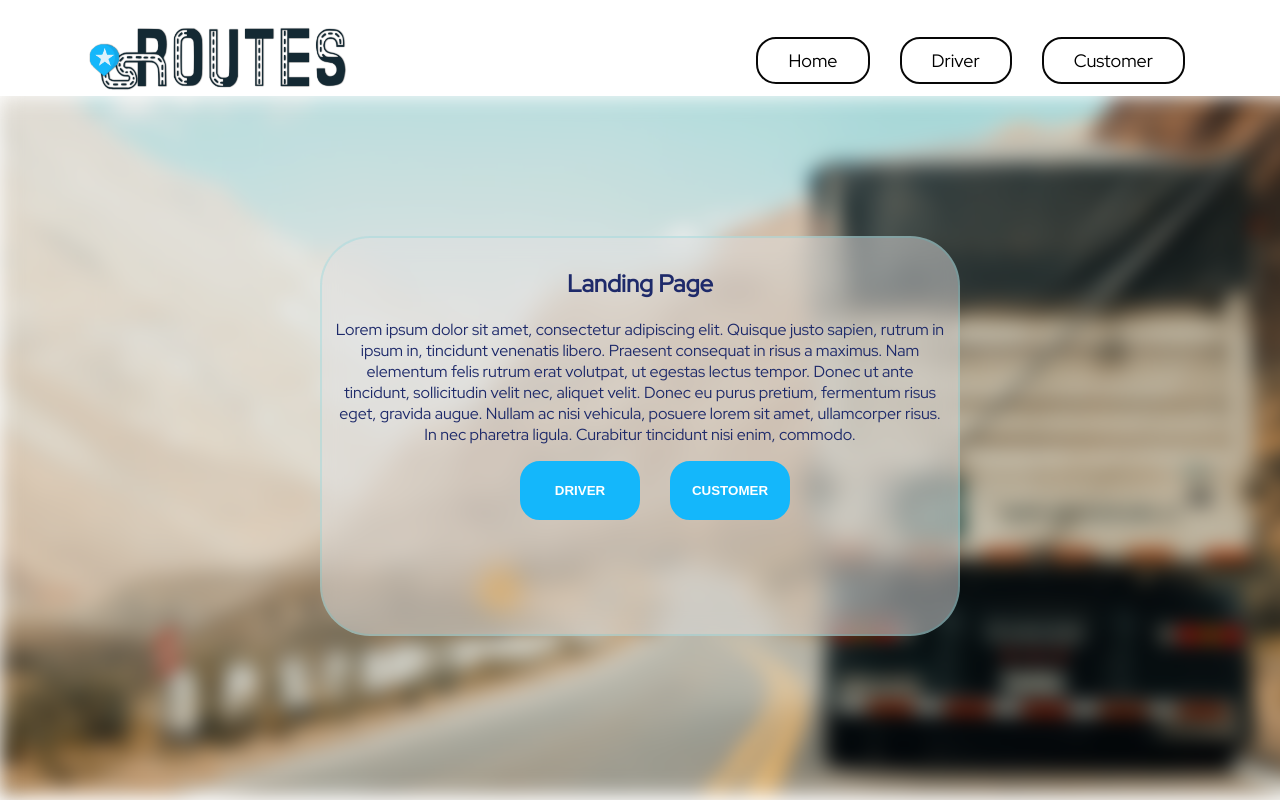
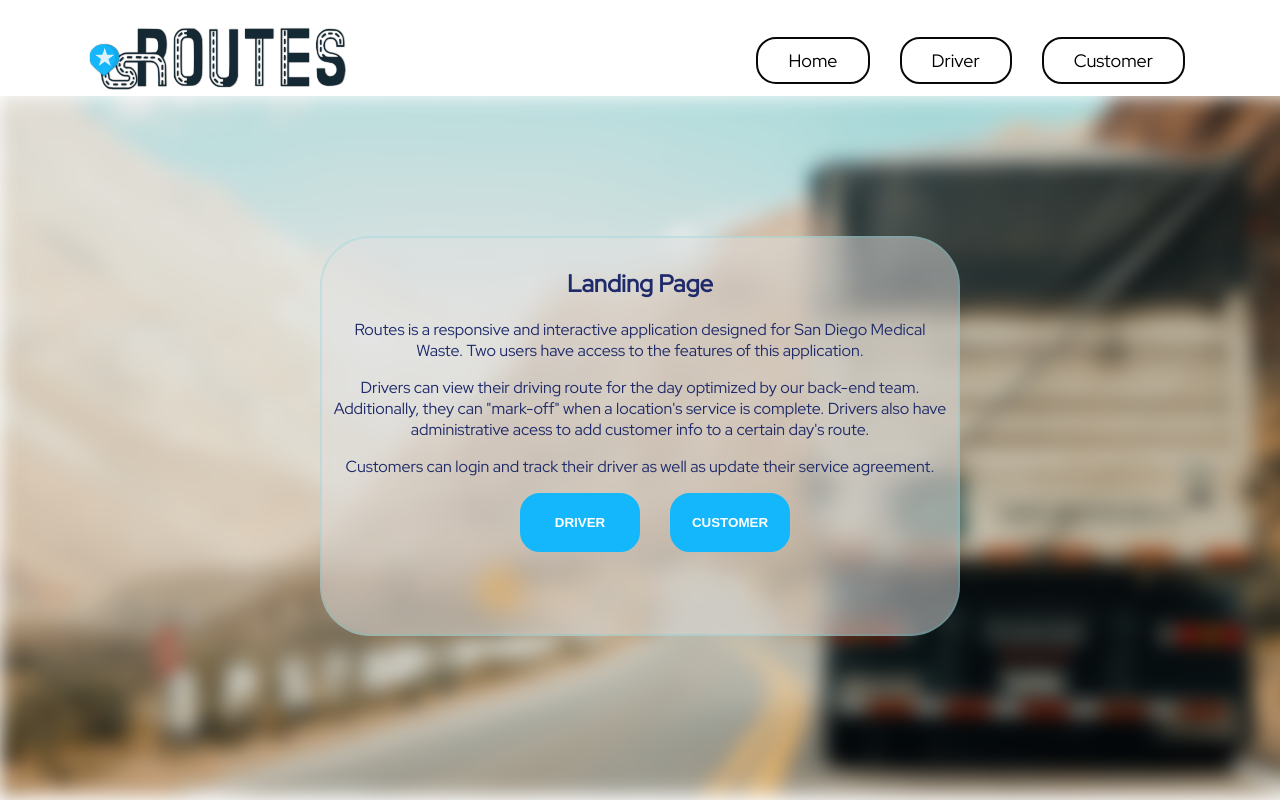
Before and after one commit to reneeswick/routes, a React (Create React App) app: page / in a window 1280 px wide. Built offline with nearby package versions, Linux system fonts and the light colour scheme; a web font is replaced by a local one.

Commit message:
remove latin / lorem

```diff
--- a/src/Components/LandingPage/LandingPage.js
+++ b/src/Components/LandingPage/LandingPage.js
@@ -13,7 +13,13 @@ const LandingPage = () => {
                 <div className="landing-main-info-container">
                     <h2>Landing Page</h2>
                     <p>
-                        Lorem ipsum dolor sit amet, consectetur adipiscing elit. Quisque justo sapien, rutrum in ipsum in, tincidunt venenatis libero. Praesent consequat in risus a maximus. Nam elementum felis rutrum erat volutpat, ut egestas lectus tempor. Donec ut ante tincidunt, sollicitudin velit nec, aliquet velit. Donec eu purus pretium, fermentum risus eget, gravida augue. Nullam ac nisi vehicula, posuere lorem sit amet, ullamcorper risus. In nec pharetra ligula. Curabitur tincidunt nisi enim, commodo.
+                    Routes is a responsive and interactive application designed for San Diego Medical Waste. Two users have access to the features of this application.
+                    </p>
+                    <p>
+                    Drivers can view their driving route for the day optimized by our back-end team. Additionally, they can "mark-off" when a location's service is complete. Drivers also have administrative acess to add customer info to a certain day's route.
+                    </p>
+                    <p>
+                    Customers can login and track their driver as well as update their service agreement.
                     </p>
                     <Fade left delay={1000}>
                         <button className="button">Driver</button>
```
